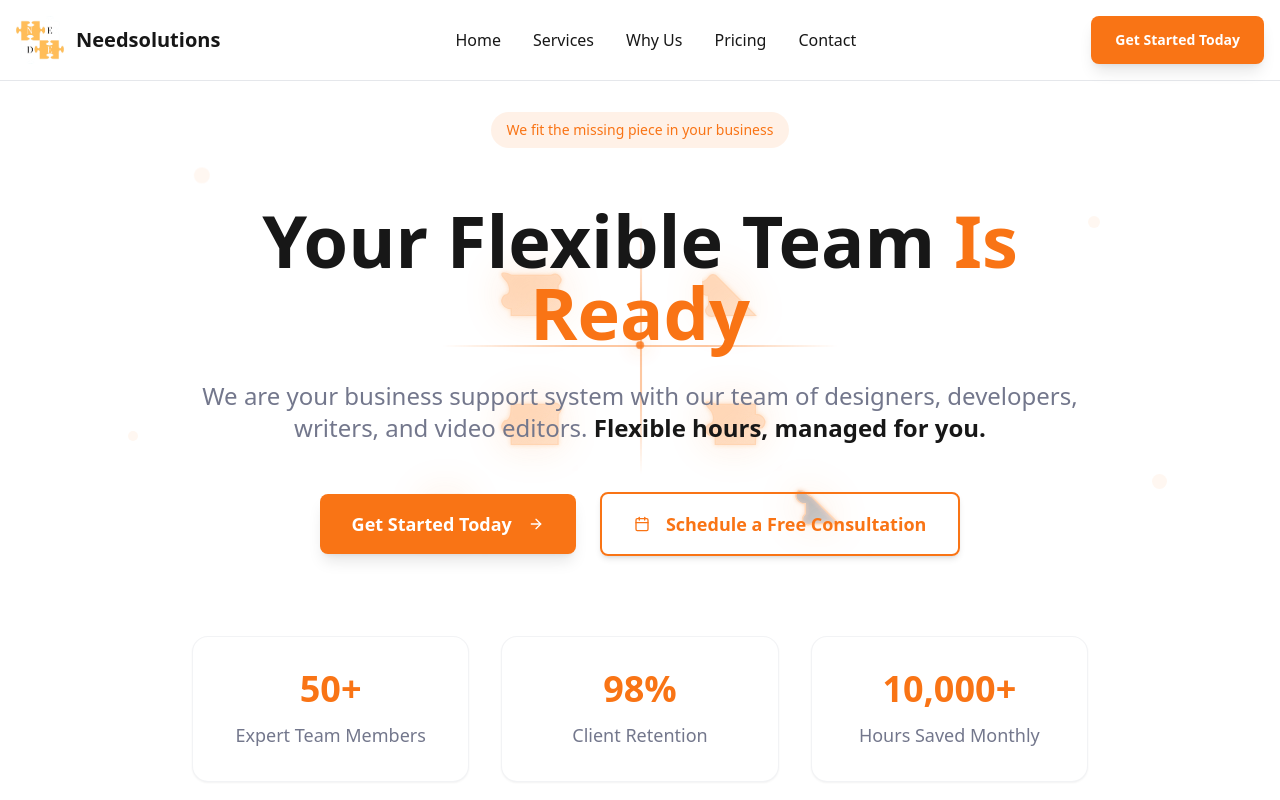
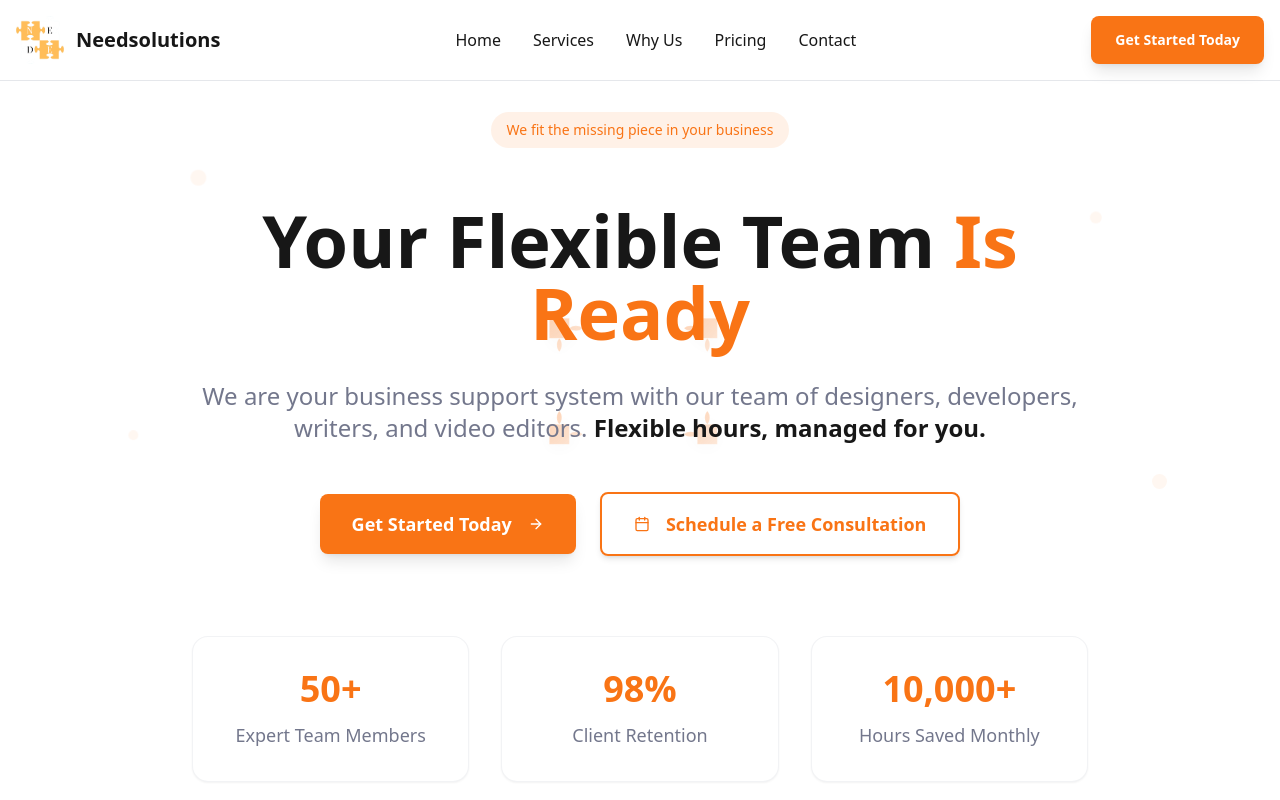
Before and after one commit to ndeen17/needsolutions-flexible-scaling, a React (Vite) app: page / in a window 1280 px wide. Shown: the top 800 px of the page. Built offline with nearby package versions, Linux system fonts and the light colour scheme.

Commit message:
Refine puzzle animation
Adjusted puzzle animation to ensure pieces fit together seamlessly when solved. Improved the fluidity of pieces moving apart and coming together, making the animation slower, smoother, and more visually appealing.

```diff
--- a/src/components/PuzzleBackground.tsx
+++ b/src/components/PuzzleBackground.tsx
@@ -5,27 +5,27 @@ const PuzzleBackground = () => {
 
   useEffect(() => {
     const animationSequence = async () => {
-      // Start scattered for 2 seconds
+      // Start scattered for 3 seconds
       setAnimationState('scattered');
-      await new Promise(resolve => setTimeout(resolve, 2000));
-
-      // Approach and connect over 3 seconds
-      setAnimationState('approaching');
       await new Promise(resolve => setTimeout(resolve, 3000));
 
-      // Stay connected for 2 seconds
+      // Approach and connect over 4 seconds (slower)
+      setAnimationState('approaching');
+      await new Promise(resolve => setTimeout(resolve, 4000));
+
+      // Stay connected for 3 seconds
       setAnimationState('connected');
-      await new Promise(resolve => setTimeout(resolve, 2000));
+      await new Promise(resolve => setTimeout(resolve, 3000));
 
-      // Separate over 2 seconds
+      // Separate over 4 seconds (slower)
       setAnimationState('separating');
-      await new Promise(resolve => setTimeout(resolve, 2000));
+      await new Promise(resolve => setTimeout(resolve, 4000));
     };
 
     const runSequence = () => {
       animationSequence().then(() => {
-        // Restart the sequence
-        setTimeout(runSequence, 1000);
+        // Restart the sequence with longer pause
+        setTimeout(runSequence, 2000);
       });
     };
 
@@ -97,14 +97,18 @@ const PuzzleBackground = () => {
 
     return (
       <div
-        className="absolute transition-all duration-[2500ms] ease-out"
+        className="absolute transition-all duration-[4000ms] ease-out"
         style={{
           left: `${pos.x}%`,
           top: `${pos.y}%`,
           transform: `translate(-50%, -50%) rotate(${pos.rotation}deg) scale(${pos.scale})`,
           opacity: pos.opacity,
           transitionDelay: `${delay}ms`,
-          transitionTimingFunction: animationState === 'approaching' ? 'cubic-bezier(0.25, 0.46, 0.45, 0.94)' : 'cubic-bezier(0.55, 0.085, 0.68, 0.53)',
+          transitionTimingFunction: animationState === 'approaching'
+            ? 'cubic-bezier(0.23, 1, 0.32, 1)'
+            : animationState === 'separating'
+            ? 'cubic-bezier(0.68, -0.55, 0.265, 1.55)'
+            : 'cubic-bezier(0.4, 0, 0.2, 1)',
           filter: isConnected ? 'drop-shadow(0 0 20px hsl(var(--primary) / 0.6))' : 'drop-shadow(0 4px 8px rgba(0,0,0,0.1))',
         }}
       >
@@ -183,9 +187,9 @@ const PuzzleBackground = () => {
         <div
           className="absolute transition-all duration-1000 opacity-30"
           style={{
-            left: '35%',
-            top: '40%',
-            width: '30%',
+            left: '43%',
+            top: '45%',
+            width: '14%',
             height: '2px',
             background: 'linear-gradient(90deg, transparent, hsl(var(--primary)), hsl(var(--primary)), transparent)',
             animation: 'pulse-glow 2s ease-in-out infinite',
@@ -196,9 +200,9 @@ const PuzzleBackground = () => {
           className="absolute transition-all duration-1000 opacity-30"
           style={{
             left: '50%',
-            top: '25%',
+            top: '38%',
             width: '2px',
-            height: '30%',
+            height: '14%',
             background: 'linear-gradient(180deg, transparent, hsl(var(--primary)), hsl(var(--primary)), transparent)',
             animation: 'pulse-glow 2s ease-in-out infinite',
           }}
@@ -208,13 +212,13 @@ const PuzzleBackground = () => {
           className="absolute transition-all duration-1000"
           style={{
             left: '50%',
-            top: '40%',
-            width: '8px',
-            height: '8px',
+            top: '45%',
+            width: '6px',
+            height: '6px',
             background: 'hsl(var(--primary))',
             borderRadius: '50%',
             transform: 'translate(-50%, -50%)',
-            boxShadow: '0 0 20px hsl(var(--primary) / 0.8)',
+            boxShadow: '0 0 15px hsl(var(--primary) / 0.6)',
             animation: 'pulse-bright 1.5s ease-in-out infinite',
           }}
         />
@@ -232,60 +236,45 @@ const PuzzleBackground = () => {
       <FloatingParticle x={10} y={50} delay={3} size={10} />
       <FloatingParticle x={90} y={55} delay={5} size={15} />
 
-      {/* Main puzzle pieces */}
+      {/* Main puzzle pieces - designed to interlock perfectly */}
+      {/* Top-left piece with right knob and bottom knob */}
       <PuzzlePiece
         piece={1}
         scatteredPos={{ x: 15, y: 20, rotation: -45 }}
-        connectedPos={{ x: 42, y: 35, rotation: 0 }}
+        connectedPos={{ x: 45, y: 40, rotation: 0 }}
         color="hsl(var(--primary))"
-        shape="M20,20 L80,20 C90,15 100,25 90,35 L90,50 C100,50 110,60 100,70 C90,70 90,85 80,80 L20,80 L20,70 C10,70 0,60 10,50 C20,50 20,35 10,25 C0,15 10,15 20,20 Z"
+        shape="M20,20 L50,20 L50,35 C55,30 65,30 70,35 C65,40 55,40 50,35 L50,50 L35,50 C30,55 30,65 35,70 C40,65 40,55 35,50 L20,50 L20,20 Z"
         delay={0}
       />
 
+      {/* Top-right piece with left socket and bottom knob */}
       <PuzzlePiece
         piece={2}
         scatteredPos={{ x: 85, y: 15, rotation: 180 }}
-        connectedPos={{ x: 58, y: 35, rotation: 0 }}
+        connectedPos={{ x: 55, y: 40, rotation: 0 }}
         color="hsl(var(--primary))"
-        shape="M20,20 L80,80 L20,80 C10,85 0,75 10,65 L10,50 C0,50 -10,40 0,30 C10,30 10,15 20,20 Z"
+        shape="M50,20 L80,20 L80,50 L65,50 C70,55 70,65 65,70 C60,65 60,55 65,50 L50,50 L50,35 C45,40 35,40 30,35 C35,30 45,30 50,35 L50,20 Z"
+        delay={100}
+      />
+
+      {/* Bottom-left piece with right knob and top socket */}
+      <PuzzlePiece
+        piece={3}
+        scatteredPos={{ x: 20, y: 80, rotation: 90 }}
+        connectedPos={{ x: 45, y: 50, rotation: 0 }}
+        color="hsl(var(--primary))"
+        shape="M20,50 L35,50 C30,45 30,35 35,30 C40,35 40,45 35,50 L50,50 L50,65 C55,60 65,60 70,65 C65,70 55,70 50,65 L50,80 L20,80 L20,50 Z"
         delay={200}
       />
 
-      <PuzzlePiece
-        piece={3}
-        scatteredPos={{ x: 20, y: 80, rotation: 90 }}
-        connectedPos={{ x: 42, y: 50, rotation: 0 }}
-        color="hsl(var(--primary))"
-        shape="M20,20 L80,20 C90,15 100,25 90,35 L90,80 L20,80 L20,65 C10,65 0,55 10,45 C20,45 20,30 20,20 Z"
-        delay={400}
-      />
-
+      {/* Bottom-right piece with left socket and top socket */}
       <PuzzlePiece
         piece={4}
         scatteredPos={{ x: 90, y: 75, rotation: -90 }}
-        connectedPos={{ x: 58, y: 50, rotation: 0 }}
+        connectedPos={{ x: 55, y: 50, rotation: 0 }}
         color="hsl(var(--primary))"
-        shape="M20,20 L80,20 L80,35 C90,35 100,45 90,55 C80,55 80,70 80,80 L20,80 L20,65 C10,70 0,60 10,50 C20,50 20,35 10,25 C0,15 10,15 20,20 Z"
-        delay={600}
-      />
-
-      {/* Secondary accent pieces */}
-      <PuzzlePiece
-        piece={5}
-        scatteredPos={{ x: 5, y: 45, rotation: 135 }}
-        connectedPos={{ x: 35, y: 60, rotation: 0 }}
-        color="hsl(var(--accent))"
-        shape="M30,30 L70,30 C80,25 90,35 80,45 L80,70 L30,70 Z"
-        delay={800}
-      />
-
-      <PuzzlePiece
-        piece={6}
-        scatteredPos={{ x: 95, y: 40, rotation: -135 }}
-        connectedPos={{ x: 65, y: 60, rotation: 0 }}
-        color="hsl(var(--accent))"
-        shape="M30,30 L70,70 L30,70 C20,75 10,65 20,55 L20,40 C10,40 0,30 10,20 C20,20 20,25 30,30 Z"
-        delay={1000}
+        shape="M50,50 L65,50 C70,45 70,35 65,30 C60,35 60,45 65,50 L80,50 L80,80 L50,80 L50,65 C45,70 35,70 30,65 C35,60 45,60 50,65 L50,50 Z"
+        delay={300}
       />
 
       {/* Connection lines and effects */}
```
